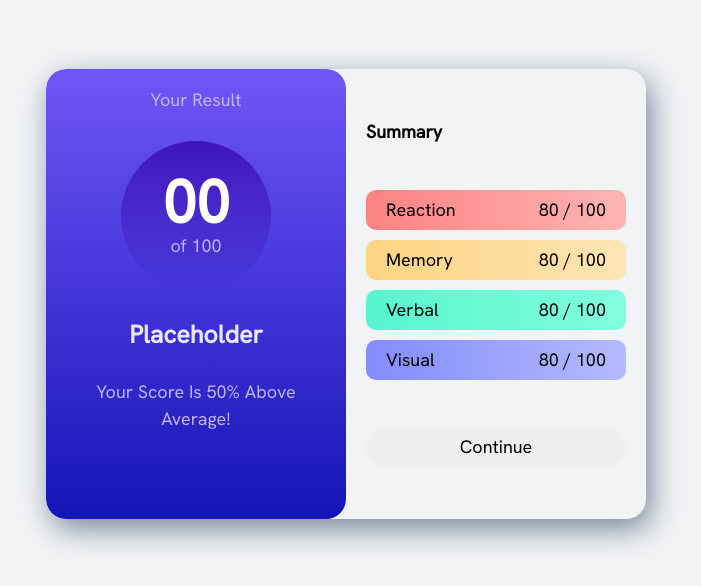
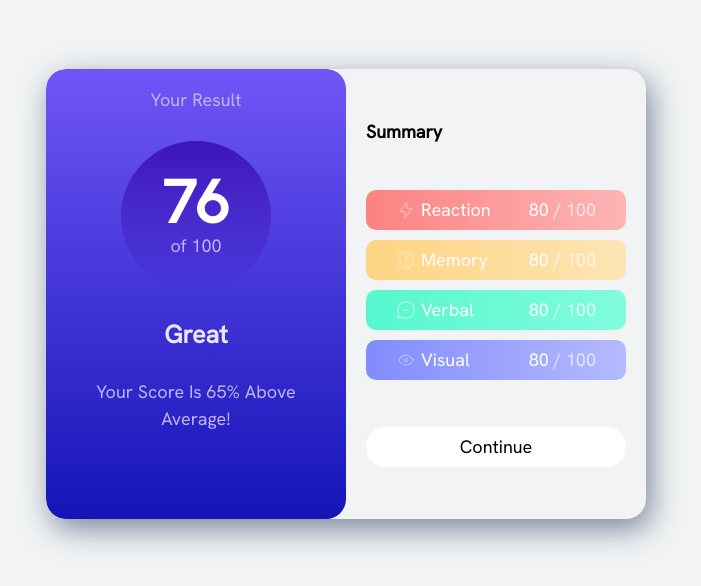
Before and after one commit to MhBbid/results-summary-component, a plain HTML site: page index.html in a window 1280 px wide. Shown: the part 106-692 px from the top of the page, without its empty margins (294-995 px from the left). Drawn offline with Linux system fonts and the light colour scheme.

Commit message:
complete

```diff
--- a/assets/css/defaults.css
+++ b/assets/css/defaults.css
@@ -49,6 +49,24 @@ button {
 	height: 4rem;
 	border-radius: 100vw;
 	border: none;
+	cursor: pointer;
+}
+
+button:active {
+	scale: 0.975;
+	color: var(--light-accent);
+	transition: all 100ms;
+}
+
+button:not(:active) {
+	scale: 1;
+	transition: all 200ms;
+}
+
+@media (prefers-color-scheme: light) {
+	button:active {
+		color: var(--light-second);
+	}
 }
 
 .card {
@@ -72,6 +90,12 @@ button {
 	padding: 1rem;
 }
 
+.flex-group {
+	display: flex;
+	align-items: center;
+	gap: 0.5rem;
+}
+
 .centered {
 	position: absolute;
 	top: 50%;
--- a/index.css
+++ b/index.css
@@ -62,10 +62,15 @@
 	justify-content: center;
 }
 
+.summary-row span {
+	color: var(--light-fullbright);
+}
+
 .summary-row-content {
 	justify-content: space-between;
 	align-items: center;
-	max-width: 37.5rem;
+	padding: 2rem;
+	max-width: 30rem;
 	width: 100%;
 }
 
@@ -83,6 +88,42 @@
 
 #summary-visual {
 	background: linear-gradient(to left, var(--clr-support-blue-400), var(--clr-support-blue-500))
+}
+
+#summary-reaction p {
+	color: var(--clr-support-red-200);
+}
+
+#summary-memory p {
+	color: var(--clr-support-yellow-200);
+}
+
+#summary-verbal p {
+	color: var(--clr-support-green-300);
+}
+
+#summary-visual p {
+	color: var(--clr-support-blue-100);
+}
+
+#summary-reaction svg {
+	stroke: var(--clr-support-red-300);
+}
+
+#summary-memory svg {
+	stroke: var(--clr-support-yellow-300);;
+}
+
+#summary-verbal svg {
+	stroke: var(--clr-support-green-500);;
+}
+
+#summary-visual svg {
+	stroke: var(--clr-support-blue-300);;
+}
+
+#continue-btn {
+	background-color: var(--dark-accent);
 }
 
 @media (max-width: 600px) {
@@ -123,6 +164,10 @@
 		box-shadow: 0.5rem 1rem 3rem var(--light-second);
 	}
 
+	.summary-row h3 {
+		color: var(--light-fullbright);
+	}
+
 	#summary-reaction {
 		background: linear-gradient(to left, var(--clr-support-red-200), var(--clr-support-red-300))
 	}
@@ -138,4 +183,40 @@
 	#summary-visual {
 		background: linear-gradient(to left, var(--clr-support-blue-200), var(--clr-support-blue-300))
 	}
+
+	#summary-reaction p {
+		color: var(--clr-support-red-100);
+	}
+
+	#summary-memory p {
+		color: var(--clr-support-yellow-100);
+	}
+
+	#summary-verbal p {
+		color: var(--clr-support-green-100);
+	}
+
+	#summary-visual p {
+		color: var(--clr-support-blue-100);
+	}
+
+	#summary-reaction svg {
+		stroke: var(--clr-support-red-200);
+	}
+
+	#summary-memory svg {
+		stroke: var(--clr-support-yellow-200);;
+	}
+
+	#summary-verbal svg {
+		stroke: var(--clr-support-green-200);;
+	}
+
+	#summary-visual svg {
+		stroke: var(--clr-support-blue-200);;
+	}
+
+	#continue-btn {
+		background-color: var(--light-fullbright);
+	}
 }
--- a/index.html
+++ b/index.html
@@ -9,6 +9,7 @@
   <link rel="stylesheet" href="assets/css/themes.css">
   <link rel="stylesheet" href="assets/css/defaults.css">
   <link rel="stylesheet" href="index.css">
+  <script src="index.js" type="module" defer> </script>
 </head>
 
 <body>
@@ -17,11 +18,11 @@
       <h2> Your Result </h2>
 
       <div id="overall-score">
-        <p> <span> 00 </span> of 100</p>
+        <p> <span> 76 </span> of 100</p>
       </div>
 
-      <h1> Placeholder</h1>
-      <p> Your Score Is 50% Above Average!
+      <h1> Great </h1>
+      <p> Your Score Is 65% Above Average!
       </p>
     </div>
 
@@ -32,35 +33,47 @@
 
       <div id="summary-reaction" class="summary-row plank">
         <div class="plank summary-row-content">
-          <h3> Reaction </h3>
-          <p> 80 / 100</p>
+          <div class="flex-group">
+            <svg xmlns="http://www.w3.org/2000/svg" width="20" height="20" fill="none" viewBox="0 0 20 20"><path stroke-linecap="round" stroke-linejoin="round" stroke-width="1.25" d="M10.833 8.333V2.5l-6.666 9.167h5V17.5l6.666-9.167h-5Z"/></svg>
+            <h3> Reaction </h3>
+          </div>
+          <p> <span>80</span> / 100</p>
         </div>
       </div>
 
       <div id="summary-memory" class="summary-row plank">
         <div class="plank summary-row-content">
-          <h3> Memory </h3>
-          <p> 80 / 100</p>
+          <div class="flex-group">
+            <svg xmlns="http://www.w3.org/2000/svg" width="20" height="20" fill="none" viewBox="0 0 20 20"><path stroke-linecap="round" stroke-linejoin="round" stroke-width="1.25" d="M5.833 11.667a2.5 2.5 0 1 0 .834 4.858"/><path stroke-linecap="round" stroke-linejoin="round" stroke-width="1.25" d="M3.553 13.004a3.333 3.333 0 0 1-.728-5.53m.025-.067a2.083 2.083 0 0 1 2.983-2.824m.199.054A2.083 2.083 0 1 1 10 3.75v12.917a1.667 1.667 0 0 1-3.333 0M10 5.833a2.5 2.5 0 0 0 2.5 2.5m1.667 3.334a2.5 2.5 0 1 1-.834 4.858"/><path stroke-linecap="round" stroke-linejoin="round" stroke-width="1.25" d="M16.447 13.004a3.334 3.334 0 0 0 .728-5.53m-.025-.067a2.083 2.083 0 0 0-2.983-2.824M10 3.75a2.085 2.085 0 0 1 2.538-2.033 2.084 2.084 0 0 1 1.43 2.92m-.635 12.03a1.667 1.667 0 0 1-3.333 0"/></svg>
+            <h3> Memory </h3>
+          </div>
+          <p> <span>80</span> / 100</p>
         </div>
       </div>
 
       <div id="summary-verbal" class="summary-row plank">
         <div class="plank summary-row-content">
-          <h3> Verbal </h3>
-          <p> 80 / 100</p>
+          <div class="flex-group">
+            <svg xmlns="http://www.w3.org/2000/svg" width="20" height="20" fill="none" viewBox="0 0 20 20"><path stroke-linecap="round" stroke-linejoin="round" stroke-width="1.25" d="M7.5 10h5M10 18.333A8.333 8.333 0 1 0 1.667 10c0 1.518.406 2.942 1.115 4.167l-.699 3.75 3.75-.699A8.295 8.295 0 0 0 10 18.333Z"/></svg>
+            <h3> Verbal </h3>
+          </div>
+          <p> <span>80</span> / 100</p>
         </div>
       </div>
 
       <div id="summary-visual" class="summary-row plank">
         <div class="plank summary-row-content">
-          <h3> Visual </h3>
-          <p> 80 / 100</p>
+          <div class="flex-group">
+            <svg xmlns="http://www.w3.org/2000/svg" width="20" height="20" fill="none" viewBox="0 0 20 20"><path stroke-linecap="round" stroke-linejoin="round" stroke-width="1.25" d="M10 11.667a1.667 1.667 0 1 0 0-3.334 1.667 1.667 0 0 0 0 3.334Z"/><path stroke-linecap="round" stroke-linejoin="round" stroke-width="1.25" d="M17.5 10c-1.574 2.492-4.402 5-7.5 5s-5.926-2.508-7.5-5C4.416 7.632 6.66 5 10 5s5.584 2.632 7.5 5Z"/></svg>            <h3> Visual </h3>
+          </div>
+          <p> <span>80</span> / 100</p>
         </div>
       </div>
 
       <br>
       <button id="continue-btn"> Continue </button>
     </div>
+
   </div>
 </body>
 </html>
```
Also changed, not shown: assets/data.json (deleted, +0 -22 lines), assets/images/icon-memory.svg, assets/images/icon-reaction.svg, assets/images/icon-verbal.svg, assets/images/icon-visual.svg.
